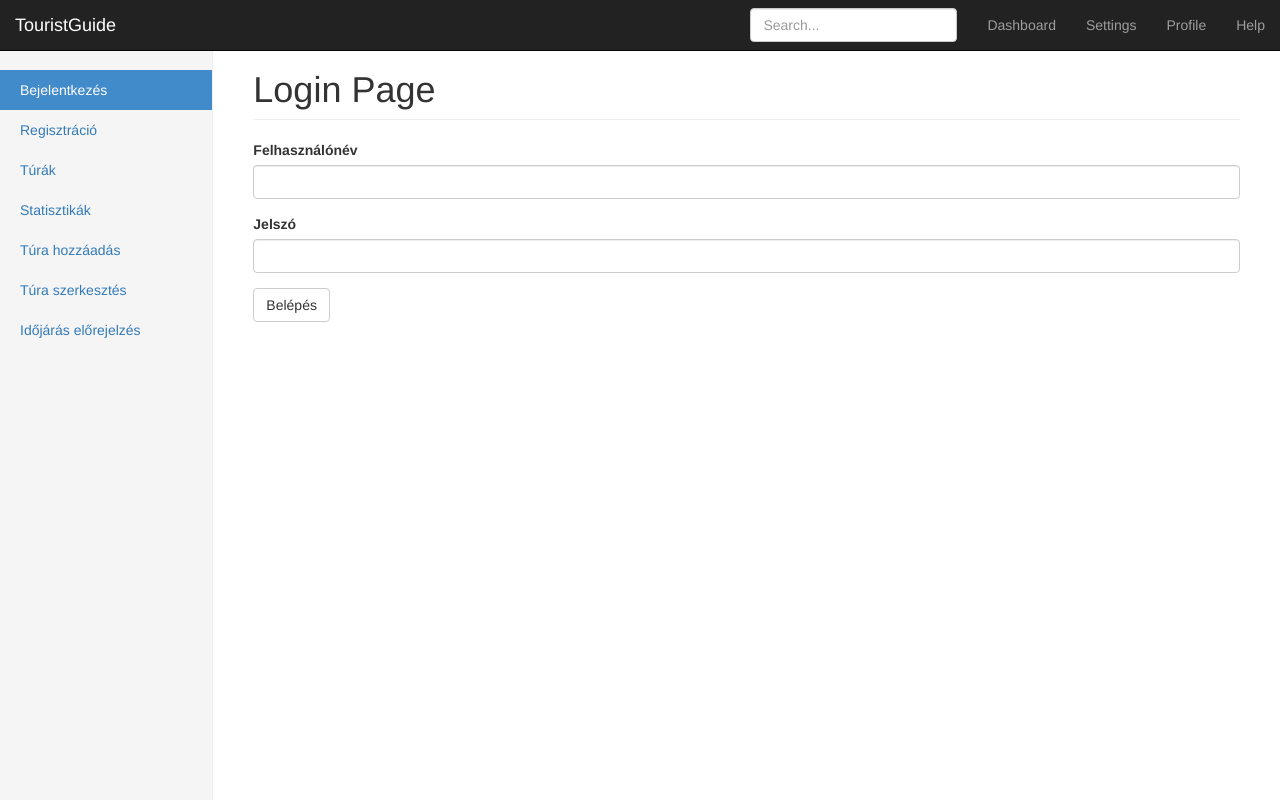
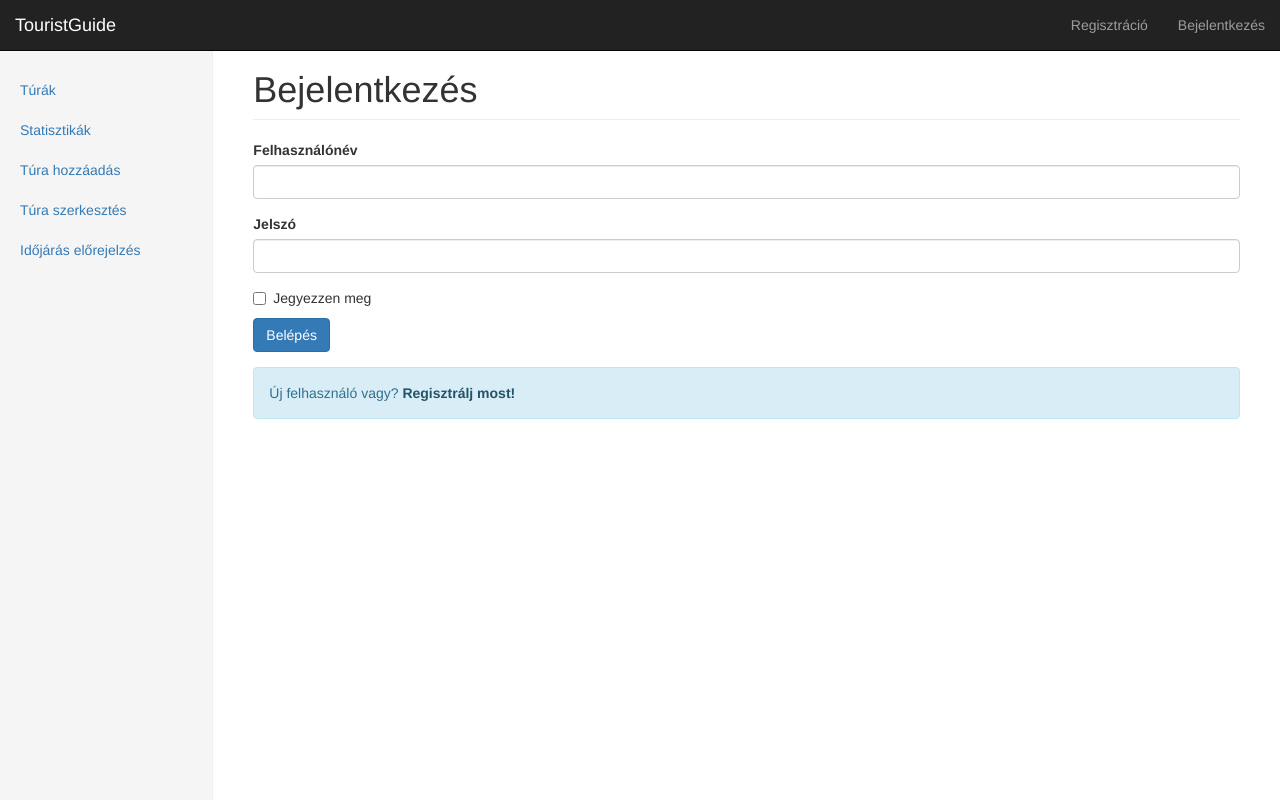
Before and after one commit to AhsonSn/TouristGuide, a Flask app: page /login in a window 1280 px wide. Run offline with Flask 2, Linux system fonts and the light colour scheme; some libraries are stand-ins or nearby versions.

Commit message:
User login and logout working, updated templates, some models, and requirements.txt file

```diff
--- a/app/__init__.py
+++ b/app/__init__.py
@@ -1,9 +1,12 @@
 from flask import Flask
 from flask_bootstrap import Bootstrap
 from flask_sqlalchemy import SQLAlchemy
+from flask_login import LoginManager
 
 bootstrap = Bootstrap()
 database = SQLAlchemy()
+loginmanager = LoginManager()
+loginmanager.login_view = "users.views.login"
 
 
 def create_app(config_name):
@@ -12,6 +15,7 @@ def create_app(config_name):
 
     bootstrap.init_app(app)
     database.init_app(app)
+    loginmanager.init_app(app)
 
     from .admin.views import admin as admin_blueprint
     from .basic.views import basic as basic_blueprint
--- a/app/basic/models.py
+++ b/app/basic/models.py
@@ -19,8 +19,6 @@ def generate_random_string(length):
 
 
 sidebar_items = [
-    ('/login', 'login', 'Bejelentkezés'),
-    ('/register', 'register', 'Regisztráció'),
     ('/tours', 'tours', 'Túrák'),
     ('/statistics', 'statistics', 'Statisztikák'),
     ('/add-tour', 'add_tour', 'Túra hozzáadás'),
--- a/app/templates/login.html
+++ b/app/templates/login.html
@@ -1,8 +1,19 @@
 {% extends "base.html" %}
-{% set active_page = "login" %}
 {% block title %}Title of Login Page{% endblock %}
 {% block page_content %}
-<h1 class="page-header">Login Page</h1>
-{% import "bootstrap/wtf.html" as wtf %}
-{{ wtf.quick_form(login_form) }}
+<h1 class="page-header">Bejelentkezés</h1>
+<form action="" class="form" method="post" role="form">
+    {% import "bootstrap/wtf.html" as wtf %}
+    {{ wtf.form_field(login_form.name) }}
+    {{ wtf.form_field(login_form.pwd) }}
+    {{ wtf.form_field(login_form.remember_me) }}
+    {{ login_form.hidden_tag() }}
+    <div class="form-group">
+        {{ login_form.submit(class="btn btn-primary") }}
+    </div>
+</form>
+<div class="alert alert-info" role="alert">
+    Új felhasználó vagy?
+  <a href="{{ url_for('users.register') }}" class="alert-link">Regisztrálj most!</a>
+</div>
 {% endblock %}
--- a/app/templates/navbar.html
+++ b/app/templates/navbar.html
@@ -11,14 +11,23 @@
     </div>
     <div id="navbar" class="navbar-collapse collapse">
       <ul class="nav navbar-nav navbar-right">
-        <li><a href="#">Dashboard</a></li>
-        <li><a href="#">Settings</a></li>
-        <li><a href="#">Profile</a></li>
-        <li><a href="#">Help</a></li>
+        {% if current_user.is_authenticated %}
+        <li class="dropdown">
+          <a href="#" class="dropdown-toggle" data-toggle="dropdown" role="button" aria-haspopup="true" aria-expanded="false">
+            {{ current_user.fullname }}
+            <span class="caret"></span>
+          </a>
+          <ul class="dropdown-menu">
+            <li><a href="#">Beállítások</a></li>
+            <li role="separator" class="divider"></li>
+            <li><a href="{{ url_for('users.logout') }}">Kijelentkezés</a></li>
+          </ul>
+        </li>
+        {% else %}
+        <li><a href="{{ url_for('users.register') }}">Regisztráció</a></li>
+        <li><a href="{{ url_for('users.login') }}">Bejelentkezés</a></li>
+        {% endif %}
       </ul>
-      <form class="navbar-form navbar-right">
-        <input type="text" class="form-control" placeholder="Search...">
-      </form>
     </div>
   </div>
 </nav>
--- a/app/templates/register.html
+++ b/app/templates/register.html
@@ -1,5 +1,4 @@
 {% extends "base.html" %}
-{% set active_page = "register" %}
 {% block title %}Regisztráció{% endblock %}
 {% block page_content %}
 <h1 class="page-header">Regisztráció</h1>
--- a/app/users/forms.py
+++ b/app/users/forms.py
@@ -1,5 +1,5 @@
 from flask_wtf import Form
-from wtforms import StringField, SubmitField, PasswordField
+from wtforms import StringField, SubmitField, PasswordField, BooleanField
 from wtforms.fields.html5 import DateField
 from wtforms.validators import DataRequired, EqualTo, Email, Regexp, Optional
 from flask_wtf.file import FileField
@@ -17,6 +17,7 @@ class LoginForm(Form):
         u'Jelszó',
         validators=[DataRequired(u'Adj meg egy jelszót!')]
     )
+    remember_me = BooleanField('Jegyezzen meg')
     submit = SubmitField(u'Belépés')
 
 
--- a/app/users/views.py
+++ b/app/users/views.py
@@ -1,6 +1,5 @@
-from flask import Blueprint, render_template
-from werkzeug.security import check_password_hash
-
+from flask import Blueprint, render_template, redirect, url_for, request, flash
+from flask_login import login_user, logout_user, login_required
 from .forms import LoginForm, RegisterForm
 from ..basic.models import sidebar_items
 from ..db.dbfactory import DBFactory
@@ -15,16 +14,24 @@ def login():
     if login_form.validate_on_submit():
         instance = DBFactory.get_instance()
         user = instance.User.get_user_by_name(login_form)
-        if user is None:
-            return 'Username not found'
+        remember_me = login_form.remember_me.data
 
-        if check_password_hash(user.password, login_form.pwd.data):
-            return 'Success'
+        if login_user(user, remember_me):
+            flash('Logged in successfully.')
         else:
-            return 'Bad password'
+            flash('Unable to log in.')
+
+        return redirect(url_for('basic.home'))
 
     return render_template('login.html', login_form=login_form,
                            sidebar_items=sidebar_items)
+
+
+@users.route('/logout')
+@login_required
+def logout():
+    logout_user()
+    return redirect(url_for('basic.home'))
 
 
 @users.route('/register', methods=('GET', 'POST'))
--- a/requirements.txt
+++ b/requirements.txt
@@ -1,5 +1,6 @@
 Flask==0.10.1
 Flask-Bootstrap==3.3.5.7
+Flask-Login==0.3.2
 Flask-SQLAlchemy==2.1
 Flask-Script==2.0.5
 Flask-WTF==0.12
```
Also changed, not shown: app/db/models.py (+8 -1 lines).
